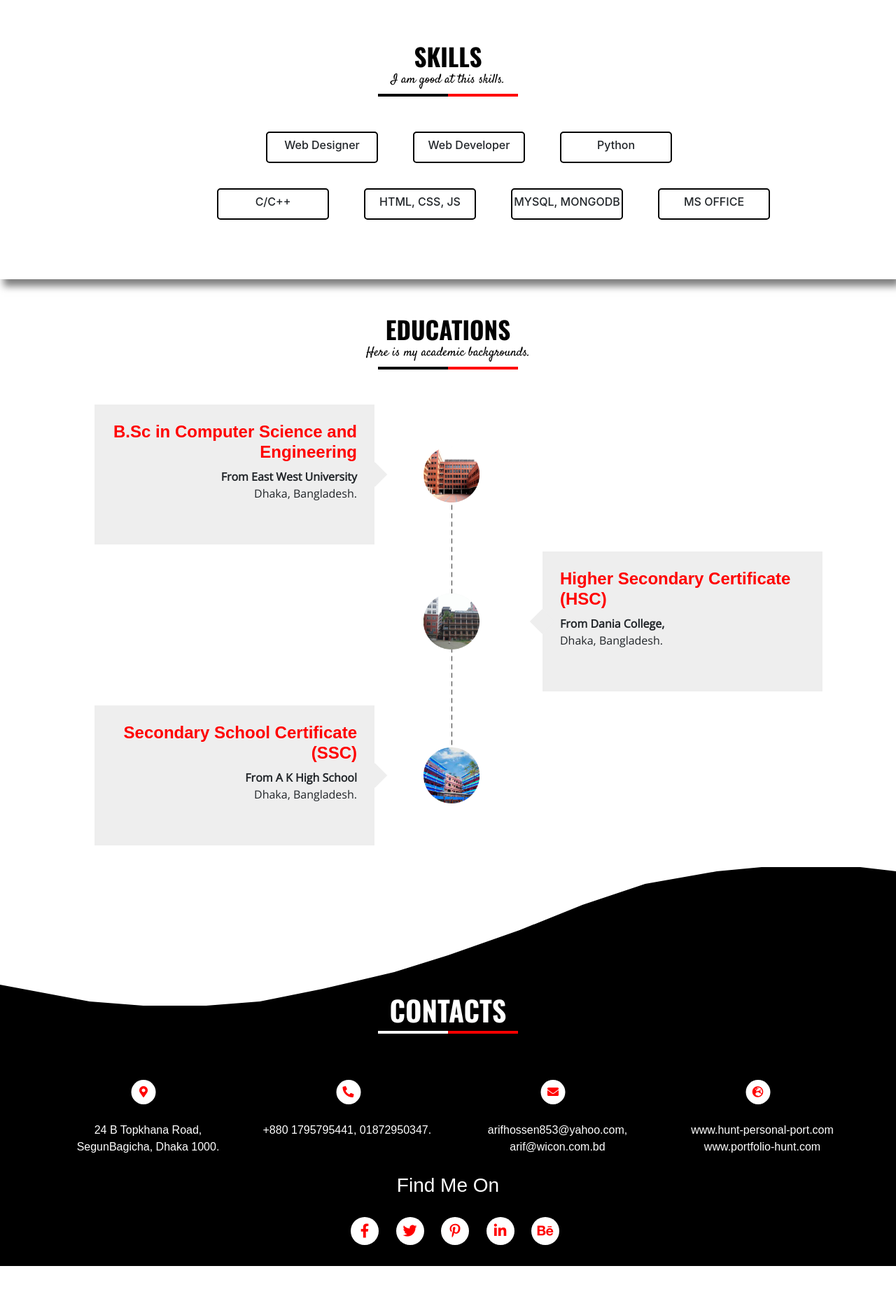
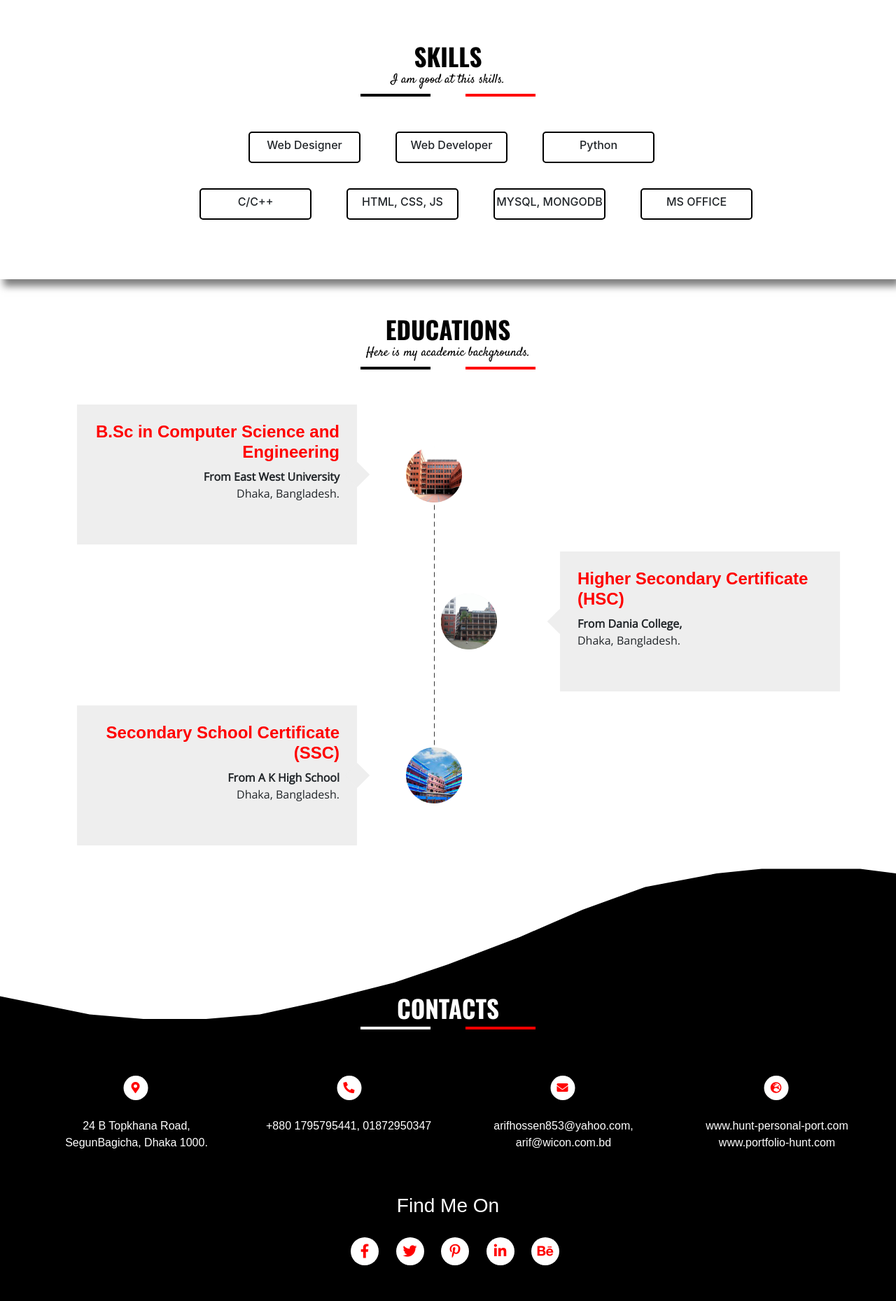
Before and after one commit to arif853/Myresume, a PHP site: page / in a window 1280 px wide. Shown: the part 1856-3715 px from the top of the page at 70% size. Before the commit the page ends 3665 px from the top, so only its background shows below. Run offline with PHP 8.4, Linux system fonts and the light colour scheme; some libraries are stand-ins or nearby versions.

Commit message:
04 February 2022 updated by Arif

```diff
--- a/css/style.css
+++ b/css/style.css
@@ -10,7 +10,7 @@ a,a:hover{
     color: #000;
 }
 .container{
-    width: 1140px;
+    /* width: 1140px; */
     margin: 0 auto;
 }
 
@@ -706,7 +706,7 @@ a,a:hover{
     position: relative;
 }
 .contact{
-    height: 600px;
+    height: 650px;
     background: rgb(0, 0, 0);
     clip-path: polygon(0% 100%, 100% 100%, 100% 6%, 96% 5%, 90% 5%, 85% 5%, 80% 6%, 72% 9%, 65% 14%, 58% 20%, 50% 26%, 44% 30%, 36% 34%, 29% 37%, 23% 38%, 16% 38%, 10% 37%, 5% 35%, 0 33%, 0% 60%);
 }
@@ -716,7 +716,7 @@ a,a:hover{
     position: relative;
 }
 .con_header h3{
-   font-size: 40px;
+   font-size: 35px;
    font-family: 'Oswald', sans-serif;
    font-weight: 700;
    text-align: center;
@@ -751,7 +751,7 @@ a,a:hover{
 }
 .footer-detail {
 	width: 100%;
-	height: 120px;
+	height: 150px;
 	margin-top: 50px;
 }
 .footer-detail .location{
@@ -771,13 +771,13 @@ a,a:hover{
 	border-radius: 50%;
 	position: absolute;
 	top: 0;
-	left: 50%;
+	left: 55%;
 	transform: translateX(-50%);
 }
 .footer-detail ul li p{
     position: absolute;
     top: 60px;
-    left: 13px;
+    left: 30px;
     font-size: 16px;
     font-family: 'Raleway', sans-serif;
     font-weight: 500;
@@ -798,11 +798,7 @@ a,a:hover{
     font-weight: 400;
 }
 .footer-social {
-	/* opacity: 1; */
-	position: absolute;
-	top: 180px;
-	left: 50%;
-	transform: translateX(-50%);
+    margin: 15px auto;
 }
 .footer-social ul li a{
     color: rgb(255, 0, 0);
--- a/index.html
+++ b/index.html
@@ -1,5 +1,6 @@
 <!DOCTYPE html>
 <html lang="en">
+
 <head>
     <meta charset="UTF-8">
     <meta name="viewport" content="width=, initial-scale=1.0">
@@ -7,7 +8,9 @@
 
     <link rel="shortcut icon" type="image/png" href="image/AH-logo2.png">
     <link rel="preconnect" href="https://fonts.gstatic.com">
-    <link href="https://fonts.googleapis.com/css2?family=Open+Sans&family=Oswald:wght@400;500;700&family=Satisfy&display=swap" rel="stylesheet">
+    <link
+        href="https://fonts.googleapis.com/css2?family=Open+Sans&family=Oswald:wght@400;500;700&family=Satisfy&display=swap"
+        rel="stylesheet">
     <link rel="stylesheet" href="css/all.min.css">
     <link rel="stylesheet" href="css/bootstrap.min.css">
     <link rel="stylesheet" href="css/slick.css">
@@ -16,6 +19,7 @@
     <link rel="stylesheet" href="css/responsive.css">
 
 </head>
+
 <body data-spy="scroll" data-target="#hidenmenu" data-offset="90">
 
     <!-- Introduction -->
@@ -24,13 +28,14 @@
 
         <div class="bg-slider">
             <div class="slid"><img src="image/bookwithgreen.png" alt="bookwithgreen"></div>
-            <div class="slid"><img src="image/book-library-with-open-textbook.png" alt="book-library-with-open-textbook"></div>
+            <div class="slid"><img src="image/book-library-with-open-textbook.png"
+                    alt="book-library-with-open-textbook"></div>
             <div class="slid"><img src="image/bookwithgreen.png" alt="bookwithgreen"></div>
         </div>
         <div class="banner-overlay">
             <div class="myname">
                 <h3>I'm</h3>
-                <h1  class="arif">Arif Hossen</h1>
+                <h1 class="arif">Arif Hossen</h1>
                 <h4 class="myprfile">I'm a <span class="mytype"></span></h4>
                 <p class="myself">To build a career that allows me to be original,
                     innovative and honest to myself and to use acquired knowledge through working.
@@ -38,7 +43,7 @@
             </div>
         </div>
     </div>
-    <div id="mymenu" class="mymenu fixed_menu" >
+    <div id="mymenu" class="mymenu fixed_menu">
         <div class="menubar" onclick="togglemenu();">
             <i class="fas fa-list-ul"></i>
         </div>
@@ -50,7 +55,7 @@
                         <span>Home</span>
                     </a>
                 </li>
-                <li class="aboutme" >
+                <li class="aboutme">
                     <a href="#about_myself">
                         <i class="fas fa-user-alt"></i>
                         <span>About Me</span>
@@ -101,7 +106,7 @@
                         </div>
                     </div>
                 </div>
-                <div class="col-lg-6 col-md-12 col-sm-12" >
+                <div class="col-lg-6 col-md-12 col-sm-12">
                     <div class="aboutme_detail">
                         <div class="myname_block">
                             <h3>Arif Hossen</h3>
@@ -118,7 +123,7 @@
                         </div>
                         <div class="mysocial">
                             <ul>
-                                <li >
+                                <li>
                                     <a href="https://www.facebook.com/Hossen.853/" class="facebook" target="_blank">
                                         <i class="fab fa-facebook-square "></i>
                                     </a></li>
@@ -133,7 +138,8 @@
                                     </a>
                                 </li>
                                 <li>
-                                    <a href="https://www.linkedin.com/in/arif-hossen-0420b29b/" class="linkedin" target="_blank">
+                                    <a href="https://www.linkedin.com/in/arif-hossen-0420b29b/" class="linkedin"
+                                        target="_blank">
                                         <i class="fab fa-linkedin "></i>
                                     </a>
                                 </li>
@@ -274,7 +280,7 @@
                                         <div class="heading">
                                             <h4>B.Sc in Computer Science and Engineering</h4>
                                         </div>
-                                    <p><strong>From East West University</strong>  <br> Dhaka, Bangladesh.</p>
+                                        <p><strong>From East West University</strong> <br> Dhaka, Bangladesh.</p>
                                     </div>
                                     <div class="logo">
                                         <img src="image/university.png">
@@ -285,7 +291,7 @@
                                         <div class="heading">
                                             <h4>Higher Secondary Certificate (HSC)</h4>
                                         </div>
-                                    <p><strong>From Dania College,</strong>  <br> Dhaka, Bangladesh.</p>
+                                        <p><strong>From Dania College,</strong> <br> Dhaka, Bangladesh.</p>
                                     </div>
                                     <div class="logo-1">
                                         <img src="image/college.png">
@@ -296,7 +302,7 @@
                                         <div class="heading">
                                             <h4>Secondary School Certificate (SSC)</h4>
                                         </div>
-                                    <p><strong>From A K High School</strong>  <br> Dhaka, Bangladesh.</p>
+                                        <p><strong>From A K High School</strong> <br> Dhaka, Bangladesh.</p>
                                     </div>
                                     <div class="logo">
                                         <img src="image/school.png">
@@ -328,15 +334,15 @@
                             <p></p>
                         </div>
                     </div>
-                    <div class="row">
-                        <div class="col-lg-12">
                     <div class="footer-detail">
                         <div class="row">
                             <div class="col-lg-3">
                                 <div class="location">
                                     <ul>
                                         <li class="marker"><a href="#"><i class="fas fa-map-marker-alt "></i></a></li>
-                                                <li><p>24 B Topkhana Road, SegunBagicha, Dhaka 1000.</p></li>
+                                        <li>
+                                            <p>24 B Topkhana Road, SegunBagicha, Dhaka 1000.</p>
+                                        </li>
                                     </ul>
                                 </div>
                             </div>
@@ -344,7 +350,9 @@
                                 <div class="location">
                                     <ul>
                                         <li class="marker"><a href="#"><i class="fas fa-phone-alt"></i></a></li>
-                                                <li><p>+880 1795795441, 01872950347.</p></li>
+                                        <li>
+                                            <p>+880 1795795441, 01872950347</p>
+                                        </li>
                                     </ul>
                                 </div>
                             </div>
@@ -352,7 +360,9 @@
                                 <div class="location">
                                     <ul>
                                         <li class="marker"><a href="#"><i class="fas fa-envelope"></i></a></li>
-                                                <li><p>arifhossen853@yahoo.com, arif@wicon.com.bd </p></li>
+                                        <li>
+                                            <p>arifhossen853@yahoo.com, arif@wicon.com.bd </p>
+                                        </li>
                                     </ul>
                                 </div>
                             </div>
@@ -360,25 +370,40 @@
                                 <div class="location">
                                     <ul>
                                         <li class="marker"><a href="#"><i class="fas fa-globe-europe"></i></a></li>
-                                                <li><p>www.hunt-personal-port.com www.portfolio-hunt.com</p></li>
+                                        <li>
+                                            <p>www.hunt-personal-port.com www.portfolio-hunt.com</p>
+                                        </li>
                                     </ul>
                                 </div>
                             </div>
                         </div>
                     </div>
                     <div class="footer-social">
-                                <div class="follow"><h3>Find Me On</h3></div>
+                        <div class="row">
+                            <div class="col-lg-12">
+                                <div class="follow">
+                                    <h3>Find Me On</h3>
+                                </div>
                                 <ul>
-                                    <li><a href="https://www.facebook.com/" target="blank"><i class="fab fa-facebook-f"></i></a></li>
-                                    <li><a href="https://twitter.com/" target="blank"><i class="fab fa-twitter"></i></a></li>
-                                    <li><a href="https://www.pinterest.com/" target="blank"><i class="fab fa-pinterest-p"></i></a></li>
-                                    <li><a href="https://www.linkedin.com/" target="blank"><i class="fab fa-linkedin-in"></i></a></li>
-                                    <li><a href="https://www.behance.net/" target="blank"><i class="fab fa-behance"></i></a></li>
+                                    <li>
+                                        <a href="https://www.facebook.com/" target="blank"><i class="fab fa-facebook-f"></i></a>
+                                    </li>
+                                    <li>
+                                        <a href="https://twitter.com/" target="blank"><i class="fab fa-twitter"></i></a>
+                                    </li>
+                                    <li>
+                                        <a href="https://www.pinterest.com/" target="blank"><i class="fab fa-pinterest-p"></i></a>
+                                    </li>
+                                    <li>
+                                        <a href="https://www.linkedin.com/" target="blank"><i class="fab fa-linkedin-in"></i></a>
+                                    </li>
+                                    <li>
+                                        <a href="https://www.behance.net/" target="blank"><i class="fab fa-behance"></i></a>
+                                    </li>
                                 </ul>
                             </div>
                         </div>
                     </div>
-
                 </div>
             </div>
 
@@ -393,4 +418,5 @@
     <script src="js/waypoints.min.js"></script>
     <script src="js/script.js"></script>
 </body>
+
 </html>
```
Also changed, not shown: css/responsive.css (+39 -2 lines). Lines whose indentation alone changed are shown as unchanged.
